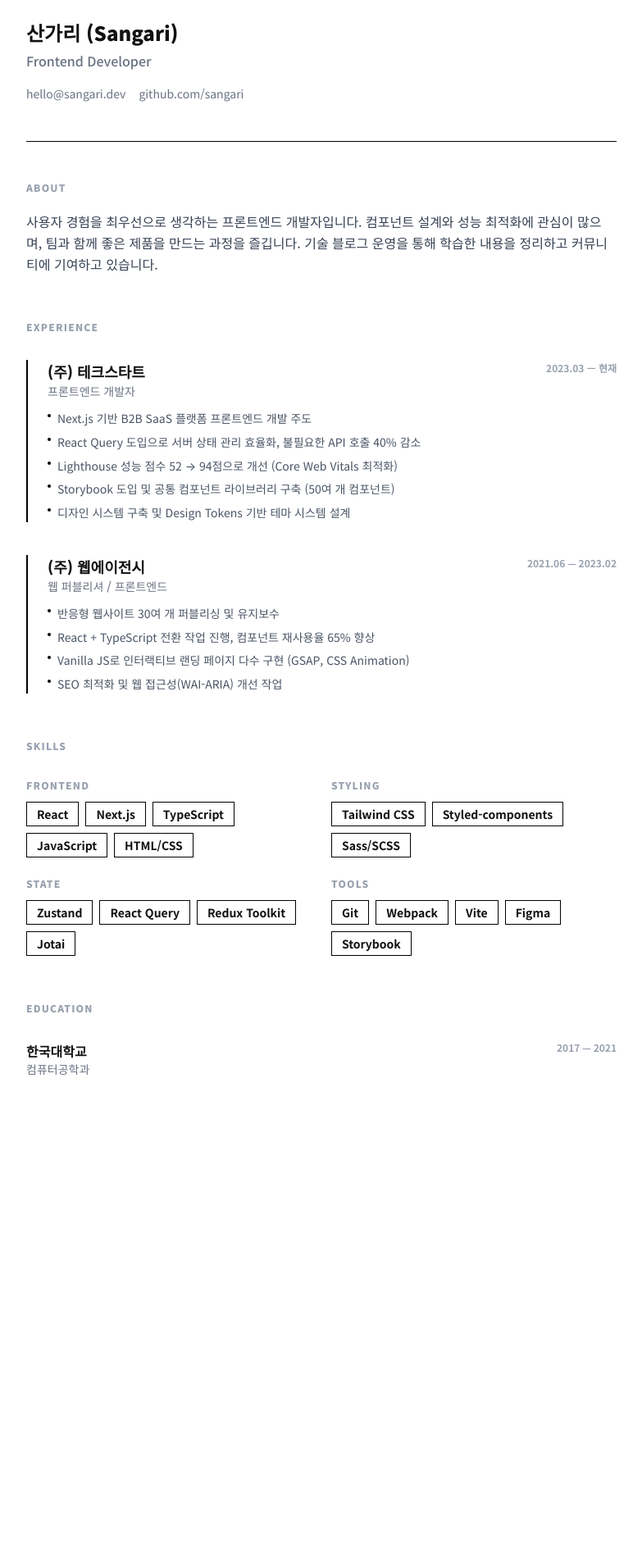
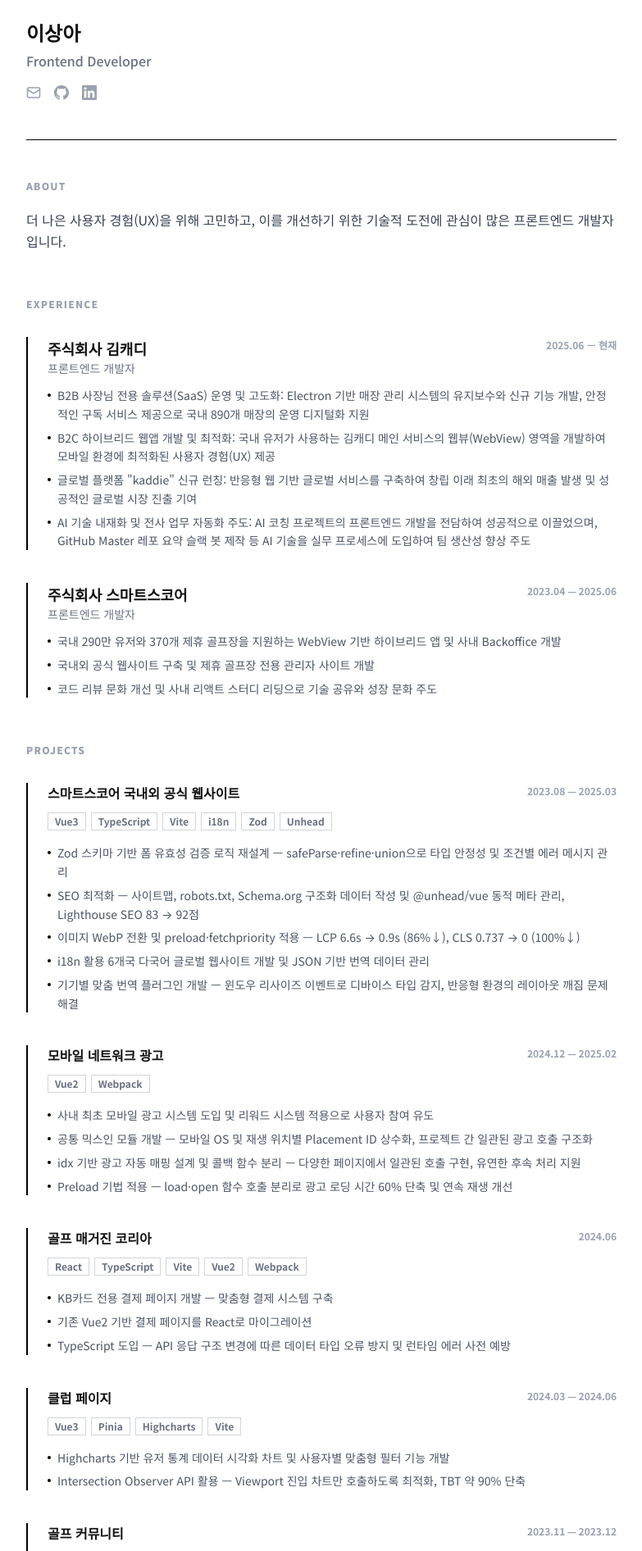
Before and after one commit to sanga-log/sanga.log, a Next.js app: page /resume in a window 1280 px wide. Shown: the part 177-2069 px from the top of the page at 82% size, without its empty margins (248-1031 px from the left). Before the commit the page ends 1555 px from the top, so only its background shows below. Built offline with nearby package versions, Linux system fonts and the light colour scheme.

Commit message:
docs: Resume 업데이트

```diff
--- a/app/resume/page.tsx
+++ b/app/resume/page.tsx
@@ -1,66 +1,123 @@
 import type { Metadata } from 'next';
 
 export const metadata: Metadata = {
-  title: 'Resume — 산가리의 테크블로그',
-  description: '프론트엔드 개발자 산가리의 이력서',
+  title: 'Resume — sanga-log',
+  description: 'sanga-log Resume Page',
 };
 
 const skills = {
-  'Frontend': ['React', 'Next.js', 'TypeScript', 'JavaScript', 'HTML/CSS'],
-  'Styling': ['Tailwind CSS', 'Styled-components', 'Sass/SCSS'],
-  'State': ['Zustand', 'React Query', 'Redux Toolkit', 'Jotai'],
-  'Tools': ['Git', 'Webpack', 'Vite', 'Figma', 'Storybook'],
+  '프레임워크': ['React', 'Next.js', 'Electron.js', 'Vue3', 'Vue2'],
+  '언어 & 도구': ['TypeScript', 'JavaScript', 'Git'],
+  '상태관리': ['Pinia', 'Vuex', 'TanStack Query', 'Recoil'],
+  '빌드 & 기타': ['Vite', 'Webpack', 'i18n', 'Zod', 'Electron Builder'],
 };
 
 const experiences = [
   {
-    company: '(주) 테크스타트',
+    company: '주식회사 김캐디',
     role: '프론트엔드 개발자',
-    period: '2023.03 — 현재',
+    period: '2025.06 — 현재',
     description: [
-      'Next.js 기반 B2B SaaS 플랫폼 프론트엔드 개발 주도',
-      'React Query 도입으로 서버 상태 관리 효율화, 불필요한 API 호출 40% 감소',
-      'Lighthouse 성능 점수 52 → 94점으로 개선 (Core Web Vitals 최적화)',
-      'Storybook 도입 및 공통 컴포넌트 라이브러리 구축 (50여 개 컴포넌트)',
-      '디자인 시스템 구축 및 Design Tokens 기반 테마 시스템 설계',
+      'B2B 사장님 전용 솔루션(SaaS) 운영 및 고도화: Electron 기반 매장 관리 시스템의 유지보수와 신규 기능 개발, 안정적인 구독 서비스 제공으로 국내 890개 매장의 운영 디지털화 지원',
+      'B2C 하이브리드 웹앱 개발 및 최적화: 국내 유저가 사용하는 김캐디 메인 서비스의 웹뷰(WebView) 영역을 개발하여 모바일 환경에 최적화된 사용자 경험(UX) 제공',
+      '글로벌 플랫폼 "kaddie" 신규 런칭: 반응형 웹 기반 글로벌 서비스를 구축하여 창립 이래 최초의 해외 매출 발생 및 성공적인 글로벌 시장 진출 기여',
+      'AI 기술 내재화 및 전사 업무 자동화 주도: AI 코칭 프로젝트의 프론트엔드 개발을 전담하여 성공적으로 이끌었으며, GitHub Master 레포 요약 슬랙 봇 제작 등 AI 기술을 실무 프로세스에 도입하여 팀 생산성 향상 주도',
     ],
   },
   {
-    company: '(주) 웹에이전시',
-    role: '웹 퍼블리셔 / 프론트엔드',
-    period: '2021.06 — 2023.02',
+    company: '주식회사 스마트스코어',
+    role: '프론트엔드 개발자',
+    period: '2023.04 — 2025.06',
     description: [
-      '반응형 웹사이트 30여 개 퍼블리싱 및 유지보수',
-      'React + TypeScript 전환 작업 진행, 컴포넌트 재사용율 65% 향상',
-      'Vanilla JS로 인터랙티브 랜딩 페이지 다수 구현 (GSAP, CSS Animation)',
-      'SEO 최적화 및 웹 접근성(WAI-ARIA) 개선 작업',
+      '국내 290만 유저와 370개 제휴 골프장을 지원하는 WebView 기반 하이브리드 앱 및 사내 Backoffice 개발',
+      '국내외 공식 웹사이트 구축 및 제휴 골프장 전용 관리자 사이트 개발',
+      '코드 리뷰 문화 개선 및 사내 리액트 스터디 리딩으로 기술 공유와 성장 문화 주도',
     ],
   },
 ];
 
-const education = [
+const projects = [
   {
-    school: '한국대학교',
-    major: '컴퓨터공학과',
-    period: '2017 — 2021',
+    name: '스마트스코어 국내외 공식 웹사이트',
+    period: '2023.08 — 2025.03',
+    tech: ['Vue3', 'TypeScript', 'Vite', 'i18n', 'Zod', 'Unhead'],
+    items: [
+      'Zod 스키마 기반 폼 유효성 검증 로직 재설계 — safeParse·refine·union으로 타입 안정성 및 조건별 에러 메시지 관리',
+      'SEO 최적화 — 사이트맵, robots.txt, Schema.org 구조화 데이터 작성 및 @unhead/vue 동적 메타 관리, Lighthouse SEO 83 → 92점',
+      '이미지 WebP 전환 및 preload·fetchpriority 적용 — LCP 6.6s → 0.9s (86%↓), CLS 0.737 → 0 (100%↓)',
+      'i18n 활용 6개국 다국어 글로벌 웹사이트 개발 및 JSON 기반 번역 데이터 관리',
+      '기기별 맞춤 번역 플러그인 개발 — 윈도우 리사이즈 이벤트로 디바이스 타입 감지, 반응형 환경의 레이아웃 깨짐 문제 해결',
+    ],
+  },
+  {
+    name: '모바일 네트워크 광고',
+    period: '2024.12 — 2025.02',
+    tech: ['Vue2', 'Webpack'],
+    items: [
+      '사내 최초 모바일 광고 시스템 도입 및 리워드 시스템 적용으로 사용자 참여 유도',
+      '공통 믹스인 모듈 개발 — 모바일 OS 및 재생 위치별 Placement ID 상수화, 프로젝트 간 일관된 광고 호출 구조화',
+      'idx 기반 광고 자동 매핑 설계 및 콜백 함수 분리 — 다양한 페이지에서 일관된 호출 구현, 유연한 후속 처리 지원',
+      'Preload 기법 적용 — load·open 함수 호출 분리로 광고 로딩 시간 60% 단축 및 연속 재생 개선',
+    ],
+  },
+  {
+    name: '골프 매거진 코리아',
+    period: '2024.06',
+    tech: ['React', 'TypeScript', 'Vite', 'Vue2', 'Webpack'],
+    items: [
+      'KB카드 전용 결제 페이지 개발 — 맞춤형 결제 시스템 구축',
+      '기존 Vue2 기반 결제 페이지를 React로 마이그레이션',
+      'TypeScript 도입 — API 응답 구조 변경에 따른 데이터 타입 오류 방지 및 런타임 에러 사전 예방',
+    ],
+  },
+  {
+    name: '클럽 페이지',
+    period: '2024.03 — 2024.06',
+    tech: ['Vue3', 'Pinia', 'Highcharts', 'Vite'],
+    items: [
+      'Highcharts 기반 유저 통계 데이터 시각화 차트 및 사용자별 맞춤형 필터 기능 개발',
+      'Intersection Observer API 활용 — Viewport 진입 차트만 호출하도록 최적화, TBT 약 90% 단축',
+    ],
+  },
+  {
+    name: '골프 커뮤니티',
+    period: '2023.11 — 2023.12',
+    tech: ['Vue2', 'Vuex', 'Webpack'],
+    items: [
+      '게시글·댓글 작성 기능 최초 구현 — Vuex 상태 관리로 댓글 작성·수정 기능 안정적으로 제공',
+      'Optimistic Update 적용 — 서버 응답 전 UI 즉시 업데이트로 네트워크 응답 지연에 대한 UX 개선',
+      'Android 웹뷰 키패드 하단 공백 이슈 해결 — User-Agent 감지로 Android 환경에서만 bottom 영역 0 처리',
+      'Webpack 동적 import + webpackChunkName 코드 스플리팅 — 초기 번들 크기 절감',
+    ],
   },
 ];
 
 export default function ResumePage() {
   return (
     <div className="max-w-3xl mx-auto px-6 py-16">
+
       {/* 헤더 */}
       <section className="border-b border-black pb-12 mb-12">
         <h1 className="text-5xl font-black tracking-tight mb-6">RESUME</h1>
         <div className="flex flex-col gap-1.5">
-          <p className="text-2xl font-black">산가리 (Sangari)</p>
+          <p className="text-2xl font-black">이상아</p>
           <p className="text-base text-gray-500 font-medium">Frontend Developer</p>
-          <div className="flex gap-4 mt-3 text-sm text-gray-500">
-            <a href="mailto:hello@sangari.dev" className="hover:text-black transition-colors">
-              hello@sangari.dev
+          <div className="flex gap-4 mt-3 text-gray-400">
+            <a href="mailto:comt.mix@gmail.com" aria-label="이메일" className="hover:text-black transition-colors">
+              <svg width="18" height="18" viewBox="0 0 24 24" fill="none" stroke="currentColor" strokeWidth="2" strokeLinecap="round" strokeLinejoin="round">
+                <rect x="2" y="4" width="20" height="16" rx="2" />
+                <path d="m22 7-8.97 5.7a1.94 1.94 0 0 1-2.06 0L2 7" />
+              </svg>
             </a>
-            <a href="https://github.com/sangari" target="_blank" rel="noreferrer" className="hover:text-black transition-colors">
-              github.com/sangari
+            <a href="https://github.com/sanga-log" target="_blank" rel="noreferrer" aria-label="GitHub" className="hover:text-black transition-colors">
+              <svg width="18" height="18" viewBox="0 0 24 24" fill="currentColor">
+                <path d="M12 0c-6.626 0-12 5.373-12 12 0 5.302 3.438 9.8 8.207 11.387.599.111.793-.261.793-.577v-2.234c-3.338.726-4.033-1.416-4.033-1.416-.546-1.387-1.333-1.756-1.333-1.756-1.089-.745.083-.729.083-.729 1.205.084 1.839 1.237 1.839 1.237 1.07 1.834 2.807 1.304 3.492.997.107-.775.418-1.305.762-1.604-2.665-.305-5.467-1.334-5.467-5.931 0-1.311.469-2.381 1.236-3.221-.124-.303-.535-1.524.117-3.176 0 0 1.008-.322 3.301 1.23.957-.266 1.983-.399 3.003-.404 1.02.005 2.047.138 3.006.404 2.291-1.552 3.297-1.23 3.297-1.23.653 1.653.242 2.874.118 3.176.77.84 1.235 1.911 1.235 3.221 0 4.609-2.807 5.624-5.479 5.921.43.372.823 1.102.823 2.222v3.293c0 .319.192.694.801.576 4.765-1.589 8.199-6.086 8.199-11.386 0-6.627-5.373-12-12-12z" />
+              </svg>
+            </a>
+            <a href="https://linkedin.com/in/sanga-log" target="_blank" rel="noreferrer" aria-label="LinkedIn" className="hover:text-black transition-colors">
+              <svg width="18" height="18" viewBox="0 0 24 24" fill="currentColor">
+                <path d="M20.447 20.452h-3.554v-5.569c0-1.328-.027-3.037-1.852-3.037-1.853 0-2.136 1.445-2.136 2.939v5.667H9.351V9h3.414v1.561h.046c.477-.9 1.637-1.85 3.37-1.85 3.601 0 4.267 2.37 4.267 5.455v6.286zM5.337 7.433c-1.144 0-2.063-.926-2.063-2.065 0-1.138.92-2.063 2.063-2.063 1.14 0 2.064.925 2.064 2.063 0 1.139-.925 2.065-2.064 2.065zm1.782 13.019H3.555V9h3.564v11.452zM22.225 0H1.771C.792 0 0 .774 0 1.729v20.542C0 23.227.792 24 1.771 24h20.451C23.2 24 24 23.227 24 22.271V1.729C24 .774 23.2 0 22.222 0h.003z" />
+              </svg>
             </a>
           </div>
         </div>
@@ -70,9 +127,8 @@ export default function ResumePage() {
       <section className="mb-14">
         <h2 className="text-xs font-black tracking-widest uppercase mb-5 text-gray-400">About</h2>
         <p className="text-base leading-relaxed text-gray-700">
-          사용자 경험을 최우선으로 생각하는 프론트엔드 개발자입니다.
-          컴포넌트 설계와 성능 최적화에 관심이 많으며, 팀과 함께 좋은 제품을 만드는 과정을 즐깁니다.
-          기술 블로그 운영을 통해 학습한 내용을 정리하고 커뮤니티에 기여하고 있습니다.
+          더 나은 사용자 경험(UX)을 위해 고민하고,
+          이를 개선하기 위한 기술적 도전에 관심이 많은 프론트엔드 개발자입니다.
         </p>
       </section>
 
@@ -93,9 +149,41 @@ export default function ResumePage() {
               </div>
               <ul className="flex flex-col gap-1.5">
                 {exp.description.map((desc, i) => (
-                  <li key={i} className="text-sm leading-relaxed text-gray-600 flex gap-2">
-                    <span className="mt-1.5 w-1 h-1 rounded-full bg-black shrink-0" />
+                  <li key={i} className="text-sm leading-relaxed text-gray-600 flex items-start gap-2">
+                    <span className="mt-[0.65em] w-1 h-1 rounded-full bg-black shrink-0" />
                     {desc}
+                  </li>
+                ))}
+              </ul>
+            </div>
+          ))}
+        </div>
+      </section>
+
+      {/* 프로젝트 */}
+      <section className="mb-14">
+        <h2 className="text-xs font-black tracking-widest uppercase mb-8 text-gray-400">Projects</h2>
+        <div className="flex flex-col gap-10">
+          {projects.map((project) => (
+            <div key={project.name} className="border-l-2 border-black pl-6">
+              <div className="flex flex-col sm:flex-row sm:items-start sm:justify-between gap-1 mb-3">
+                <p className="font-black text-base">{project.name}</p>
+                <span className="text-xs font-bold text-gray-400 whitespace-nowrap mt-0.5">
+                  {project.period}
+                </span>
+              </div>
+              <div className="flex flex-wrap gap-1.5 mb-4">
+                {project.tech.map((t) => (
+                  <span key={t} className="text-xs font-bold border border-gray-300 text-gray-500 px-2 py-0.5">
+                    {t}
+                  </span>
+                ))}
+              </div>
+              <ul className="flex flex-col gap-1.5">
+                {project.items.map((item, i) => (
+                  <li key={i} className="text-sm leading-relaxed text-gray-600 flex items-start gap-2">
+                    <span className="mt-[0.65em] w-1 h-1 rounded-full bg-black shrink-0" />
+                    {item}
                   </li>
                 ))}
               </ul>
@@ -115,10 +203,7 @@ export default function ResumePage() {
               </p>
               <div className="flex flex-wrap gap-2">
                 {items.map((skill) => (
-                  <span
-                    key={skill}
-                    className="text-sm font-bold border border-black px-3 py-1"
-                  >
+                  <span key={skill} className="text-sm font-bold border border-black px-3 py-1">
                     {skill}
                   </span>
                 ))}
@@ -128,21 +213,15 @@ export default function ResumePage() {
         </div>
       </section>
 
-      {/* 학력 */}
+      {/* 활동 */}
       <section>
-        <h2 className="text-xs font-black tracking-widest uppercase mb-8 text-gray-400">Education</h2>
-        <div className="flex flex-col gap-4">
-          {education.map((edu) => (
-            <div key={edu.school} className="flex flex-col sm:flex-row sm:justify-between gap-1">
-              <div>
-                <p className="font-black">{edu.school}</p>
-                <p className="text-sm text-gray-500">{edu.major}</p>
-              </div>
-              <span className="text-xs font-bold text-gray-400">{edu.period}</span>
-            </div>
-          ))}
+        <h2 className="text-xs font-black tracking-widest uppercase mb-8 text-gray-400">Activities</h2>
+        <div className="border-l-2 border-black pl-6">
+          <p className="font-black text-base">MDN 공식문서 한글 번역 기여</p>
+          <p className="text-sm text-gray-500 mt-1">MDN Web Docs 한국어 번역 프로젝트 참여</p>
         </div>
       </section>
+
     </div>
   );
 }
```
